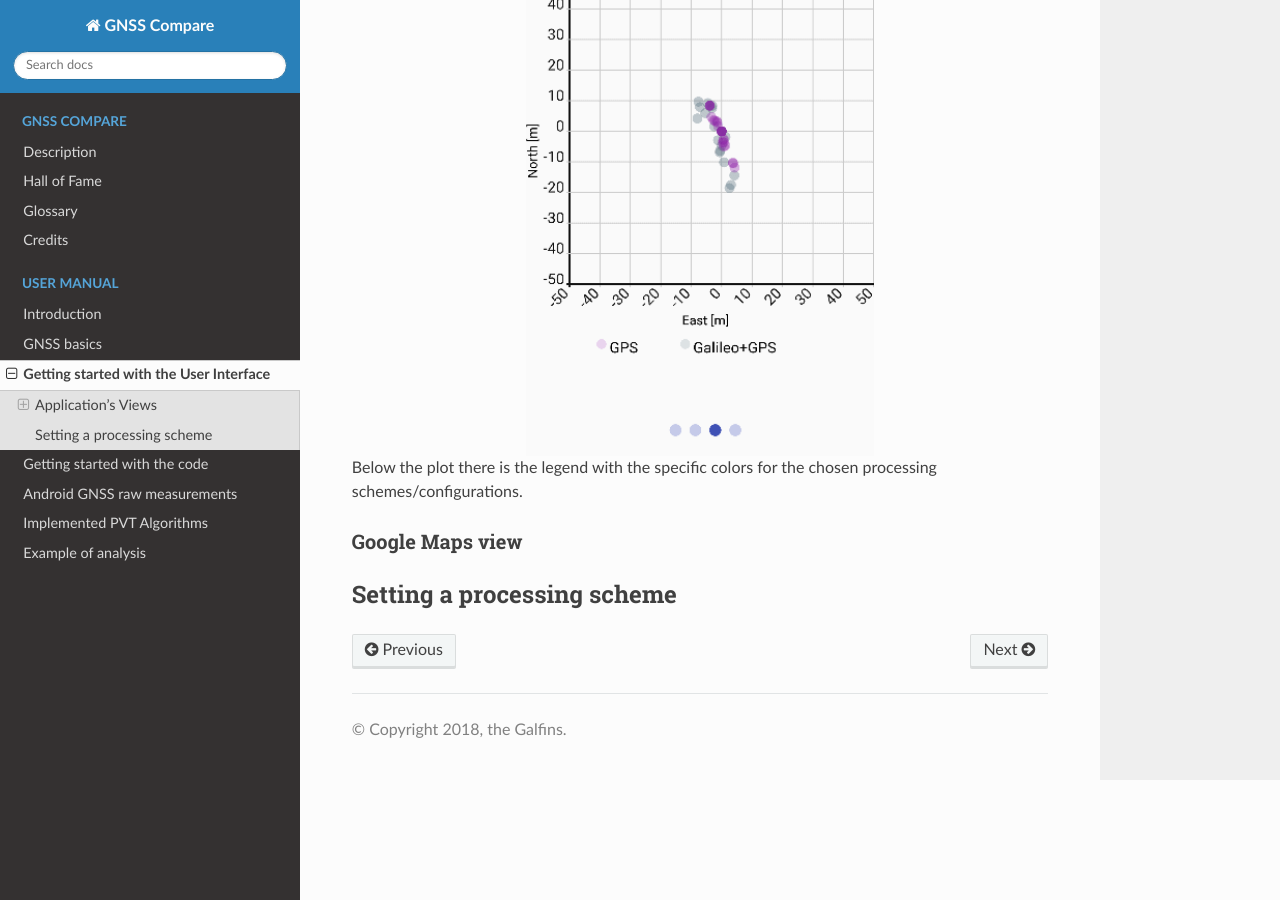
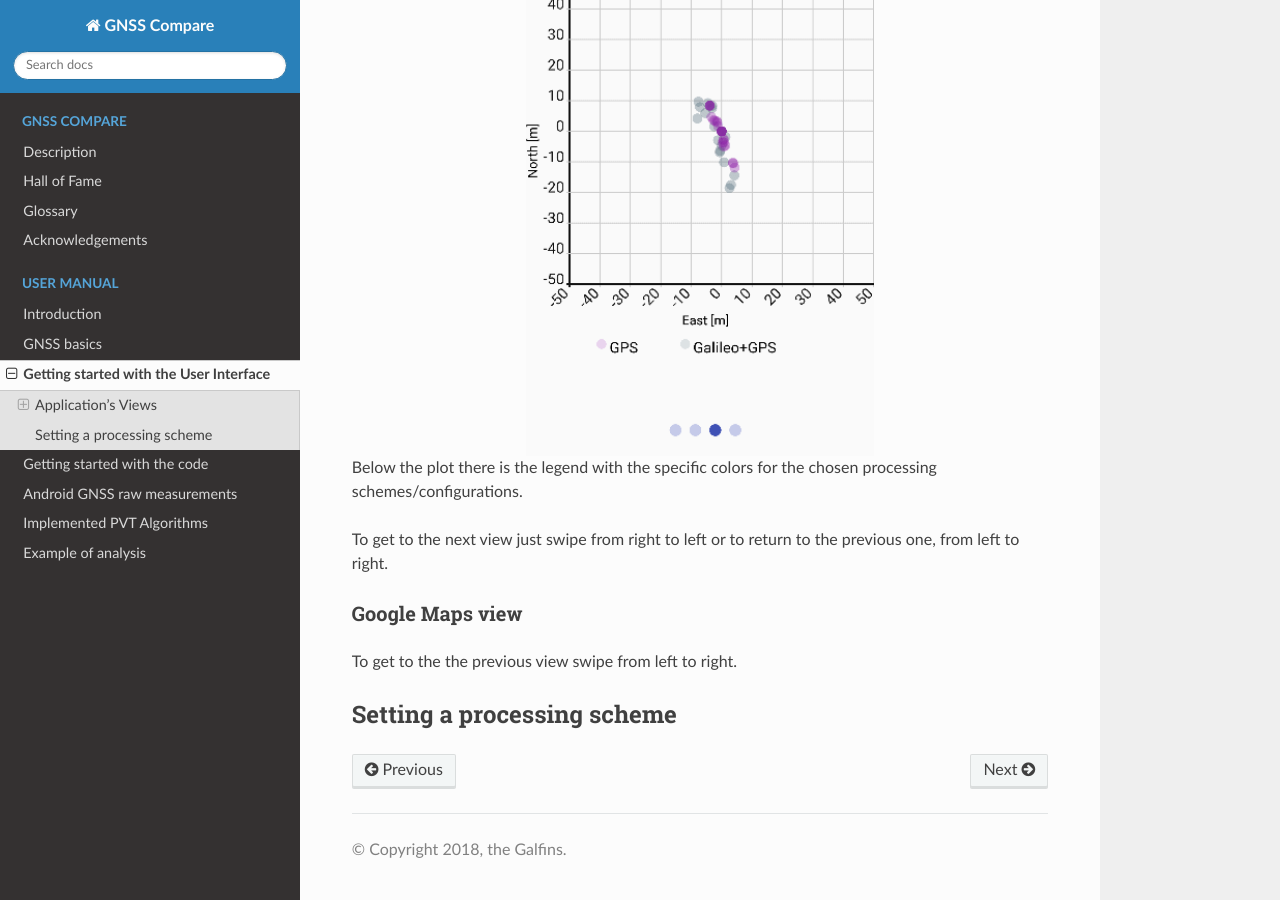
Before and after one commit to TheGalfins/GNSS_Compare, a Sphinx documentation site: the page built from docs/user_manual/ui_description.rst, in a window 1280 px wide and 900 px high, scrolled down 2942 px. Built offline with Sphinx 7.4.7 and the Read the Docs theme 2.0.0, drawn with Linux system fonts in a browser that asks for light colours; pages that are not in the unit, such as notebooks, are missing from menus.

Commit message:
renamed credits.rst to acknowledgements.rst

```diff
--- a/docs/credits.rst
+++ b/docs/acknowledgements.rst
@@ -1,7 +1,7 @@
 
-********
-Credits
-********
+****************
+Acknowledgements
+****************
 
 In this section we would like to mention the libraries that we are using in the *GNSS Compare* software framework:
 
--- a/docs/index.rst
+++ b/docs/index.rst
@@ -36,7 +36,7 @@ And we are very happy with the results!
     team
     android_gnssMeasurements
     glossary
-    credits
+    acknowledgements
 
 
 .. toctree::
--- a/docs/user_manual/ui_description.rst
+++ b/docs/user_manual/ui_description.rst
@@ -64,8 +64,17 @@ errors are expressed in meters in the north and east direction (local frame).
 
 Below the plot there is the legend with the specific colors for the chosen processing schemes/configurations.
 
+To get to the next view just swipe from right to left or to return to the previous one, from left to right.
+
+
 Google Maps view
 ----------------
+
+
+
+
+To get to the the previous view swipe from left to right.
+
 
 Setting a processing scheme
 ===========================
```
